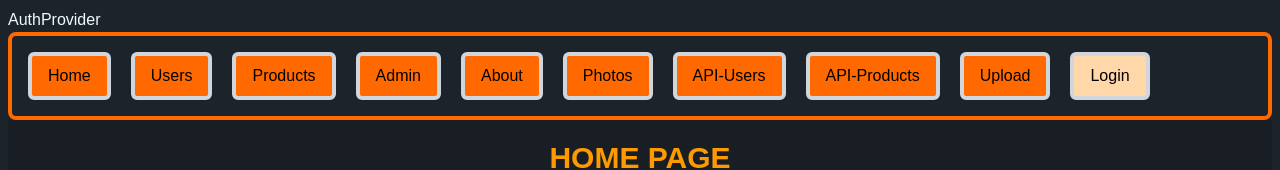
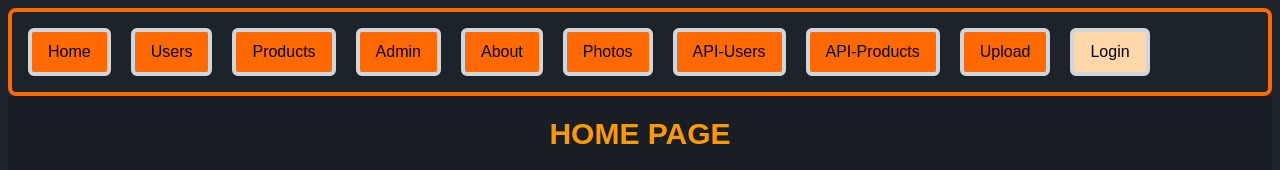
Before and after one commit to Alanimustafa/LRN-NEXTJS-MOSH, a Next.js app: page / in a window 1280 px wide. Shown: the top 170 px of the page. Built offline with nearby package versions, Linux system fonts and the light colour scheme; no server answers.

Commit message:
AuthProvider Header Div has been removed

```diff
--- a/app/auth/Provider.tsx
+++ b/app/auth/Provider.tsx
@@ -6,7 +6,6 @@ import { ReactNode } from "react";
 const AuthProvider = ({children}: {children: ReactNode}) => {
   return (
     <>
-        <div>AuthProvider</div>
         <SessionProvider>
             {children}
         </SessionProvider>
```
